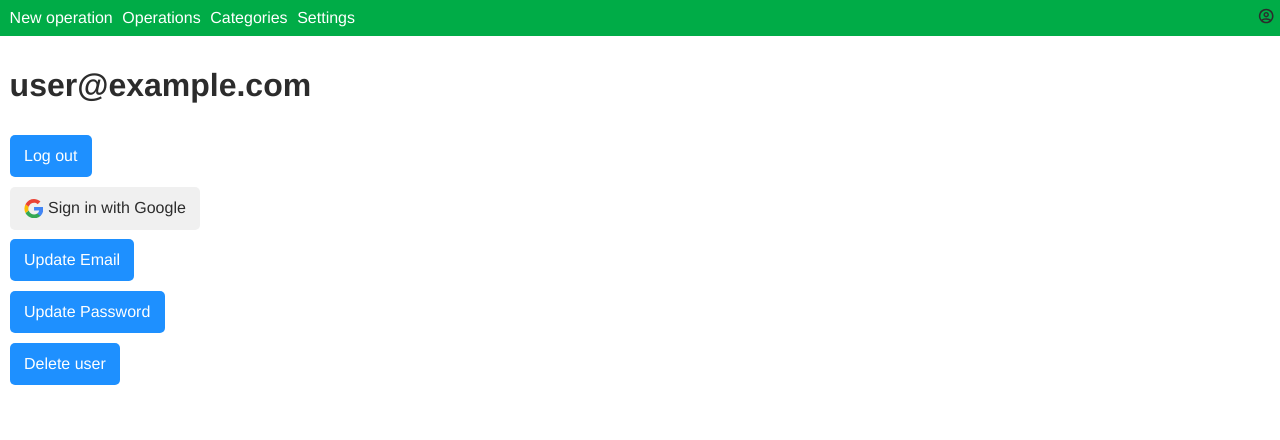
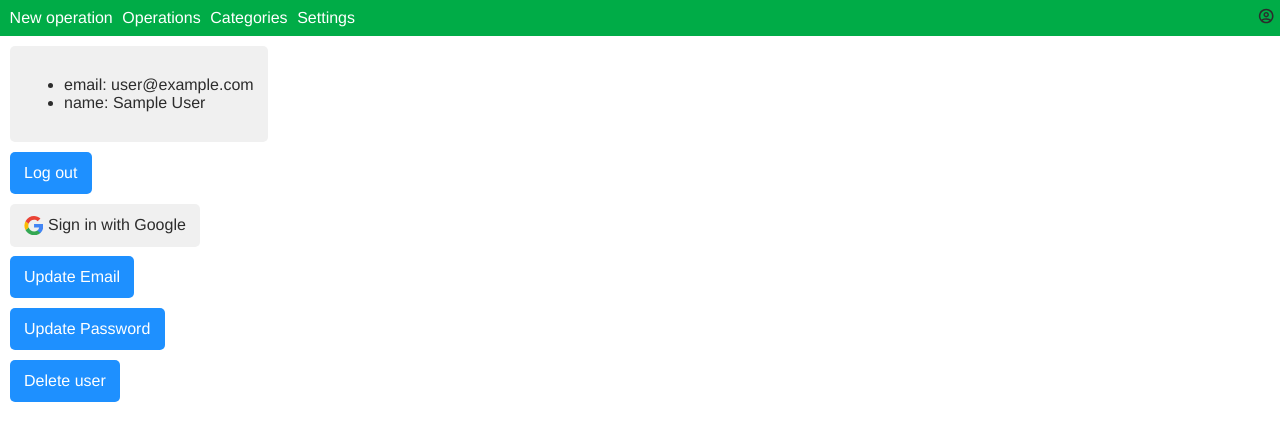
Before and after one commit to DmtrBrsn/fff-finance, a React (Vite) app: page /user-settings in a window 1280 px wide. Shown: the top 440 px of the page. Built offline with nearby package versions, Linux system fonts and the light colour scheme; no server answers; the database is empty; sample sign-in values are in the browser's storage.

Commit message:
user data

```diff
--- a/src/components/pages/user-settings-page.tsx
+++ b/src/components/pages/user-settings-page.tsx
@@ -6,6 +6,7 @@ import { getAuth } from "firebase/auth"
 import { UnlinkGoogle } from "../auth/unlink-google"
 import { UnlinkEmailAndPassword } from "../auth/unlink-email-and-password"
 import { SignInWithGoogle } from "../auth/sign-in-with-google"
+import { UserData } from "../widgets/user-data"
 
 export const UserSettingsPage = () => {
   const { currentUser } = getAuth()
@@ -15,7 +16,7 @@ export const UserSettingsPage = () => {
 
   return (
     <main className="settings-container">
-      <h1>{ currentUser?.email }</h1>
+      <UserData/>
       <Logout />
       {userLoggedInUsingGoogle ? <UnlinkGoogle /> : <SignInWithGoogle/>}
       {(userLoggedInUsingEmailAndPass && (providers && providers.length > 0)) ? <UnlinkEmailAndPassword /> : <></>}
--- /dev/null
+++ b/src/components/widgets/user-data.tsx
@@ -0,0 +1,23 @@
+import { getAuth } from "firebase/auth"
+
+export const UserData = () => {
+  const { currentUser } = getAuth()
+  if (currentUser==undefined) return <></>
+
+  return (
+    <div className="settings-section-container">
+      <ul>
+        <li>email: {currentUser.email}</li>
+        <li>name: {currentUser.displayName}</li>
+        {
+          currentUser.metadata.creationTime != undefined &&
+          <li>user created: {new Date(currentUser.metadata.creationTime).toLocaleString('RU-ru')}</li>
+        }
+        {
+          currentUser.metadata.lastSignInTime != undefined &&
+          <li>last sign in: {new Date(currentUser.metadata.lastSignInTime).toLocaleString('RU-ru')}</li>
+        }
+      </ul>
+    </div>
+  )
+}
```
